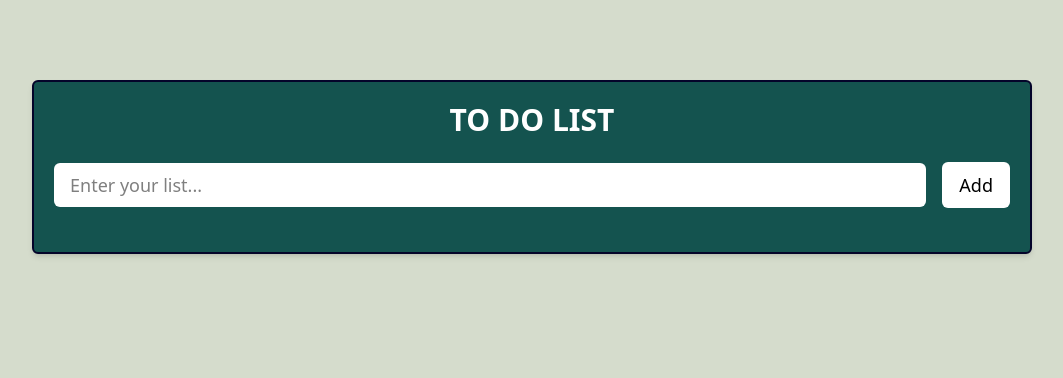
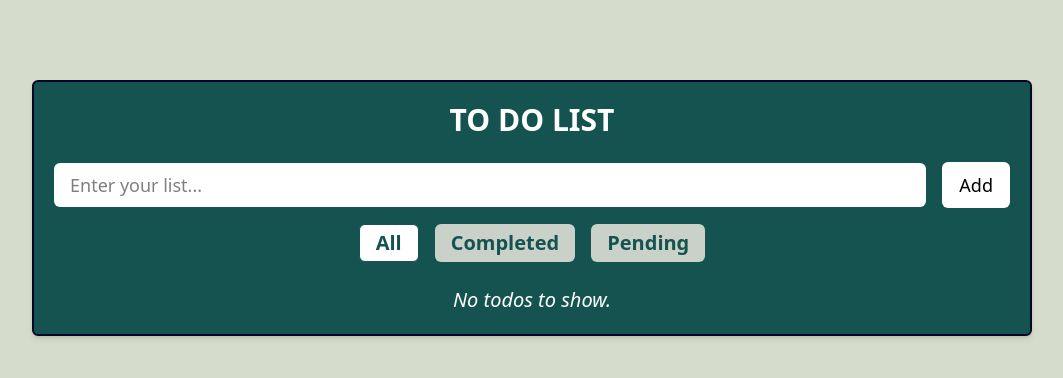
Before and after one commit to exeRik/React-TODO, a React (Vite) app: page / in a window 1280 px wide. Shown: the top 378 px of the page, without its empty margins (108-1171 px from the left). Built offline with nearby package versions, Linux system fonts and the light colour scheme.

Commit message:
added filter

```diff
--- a/src/Todo.jsx
+++ b/src/Todo.jsx
@@ -7,7 +7,15 @@ function Todo() {
   const [items, setItems] = useState("");
   const [editIndex, setEditIndex] = useState(null);
   const [editText, setEditText] = useState("");
+  const [filter, setFilter] = useState("all"); // "all", "completed", "pending"
   const editInputRef = useRef(null);
+
+  // Filtered todos based on filter state
+  const filteredLists = lists.filter((todo) => {
+    if (filter === "completed") return todo.isTicked;
+    if (filter === "pending") return !todo.isTicked;
+    return true; // all
+  });
 
   const handleInputChange = (e) => setItems(e.target.value);
 
@@ -93,7 +101,6 @@ function Todo() {
     }
   };
 
-  // Auto-focus edit input on entering edit mode
   useEffect(() => {
     if (editIndex !== null && editInputRef.current) {
       editInputRef.current.focus();
@@ -105,7 +112,8 @@ function Todo() {
       <div className="bg-[#14534f] w-full max-w-[1000px] p-5 rounded-md border-2 border-[#04042a] shadow-md text-center">
         <h2 className="text-white text-2xl sm:text-3xl font-bold mb-6">TO DO LIST</h2>
 
-        <div className="flex flex-col sm:flex-row sm:items-center sm:justify-center gap-4 mb-6">
+        {/* Input + Add */}
+        <div className="flex flex-col sm:flex-row sm:items-center sm:justify-center gap-4 mb-4">
           <input
             id="enterList"
             type="text"
@@ -123,19 +131,47 @@ function Todo() {
           </button>
         </div>
 
+        {/* Filter buttons */}
+        <div className="flex justify-center gap-4 mb-6">
+          {["all", "completed", "pending"].map((f) => (
+            <button
+              key={f}
+              onClick={() => setFilter(f)}
+              className={`px-4 py-1 rounded-md font-semibold transition-colors duration-200
+                ${
+                  filter === f
+                    ? "bg-white text-[#14534f] border border-[#14534f]"
+                    : "bg-[#c9d1c9] text-[#14534f] hover:bg-white hover:text-[#14534f]"
+                }
+              `}
+            >
+              {f.charAt(0).toUpperCase() + f.slice(1)}
+            </button>
+          ))}
+        </div>
+
+        {/* Todo list */}
         <ul className="space-y-4">
-          {lists.map((list, index) => (
-            <li key={index}>
+          {filteredLists.length === 0 && (
+            <li className="text-white italic">No todos to show.</li>
+          )}
+
+          {filteredLists.map((list, index) => {
+            // Find original index in full list for handlers
+            const originalIndex = lists.findIndex((todo) => todo === list);
+
+            return (
+              <li key={originalIndex}>
                 <div className="bg-[#ebe6e6] text-black rounded-md p-3 flex flex-col sm:flex-row sm:items-center sm:justify-between gap-4">
-                <div className="flex items-center gap-4 sm:max-w-[500px]">
+                  <div className="flex items-center gap-4 sm:max-w-[500px] w-full">
                     <input
                       type="checkbox"
                       checked={list.isTicked}
-                    onChange={() => handleTickedItem(index)}
+                      onChange={() => handleTickedItem(originalIndex)}
                       className="w-6 h-6 cursor-pointer flex-shrink-0"
                     />
 
-                  {editIndex === index ? (
+                    {editIndex === originalIndex ? (
                       <input
                         ref={editInputRef}
                         type="text"
@@ -144,10 +180,11 @@ function Todo() {
                         onKeyDown={handleEditKeyDown}
                         onBlur={saveEdit}
                         className="text-base sm:text-lg md:text-xl px-2 py-1 rounded-md flex-grow"
+                        style={{ minWidth: 0 }}
                       />
                     ) : (
                       <div
-                      className={`text-left break-words text-base sm:text-lg md:text-xl ${
+                        className={`text-left break-words text-base sm:text-lg md:text-xl flex-grow min-w-0 ${
                           list.isTicked ? "line-through" : ""
                         }`}
                       >
@@ -157,7 +194,7 @@ function Todo() {
                   </div>
 
                   <div className="flex flex-wrap gap-2 justify-start sm:justify-end">
-                  {editIndex === index ? (
+                    {editIndex === originalIndex ? (
                       <>
                         <button
                           onClick={saveEdit}
@@ -177,26 +214,26 @@ function Todo() {
                     ) : (
                       <>
                         <button
-                        onClick={() => handleDelete(index)}
+                          onClick={() => handleDelete(originalIndex)}
                           aria-label="Delete"
                           className="bg-[rgba(213,220,204,0.384)] text-black rounded-md border-2 border-black px-3 py-1 hover:bg-[#14534f] hover:text-white flex items-center justify-center"
                         >
                           <Trash2 size={20} />
                         </button>
                         <button
-                        onClick={() => handleUp(index)}
+                          onClick={() => handleUp(originalIndex)}
                           className="bg-[rgba(213,220,204,0.384)] text-black rounded-md border-2 border-black w-[40px] py-1 hover:bg-[#14534f] hover:text-white"
                         >
                           ↑
                         </button>
                         <button
-                        onClick={() => handleDown(index)}
+                          onClick={() => handleDown(originalIndex)}
                           className="bg-[rgba(213,220,204,0.384)] text-black rounded-md border-2 border-black w-[40px] py-1 hover:bg-[#14534f] hover:text-white"
                         >
                           ↓
                         </button>
                         <button
-                        onClick={() => startEditing(index)}
+                          onClick={() => startEditing(originalIndex)}
                           aria-label="Edit"
                           className="bg-[rgba(213,220,204,0.384)] text-black rounded-md border-2 border-black px-3 py-1 hover:bg-[#14534f] hover:text-white flex items-center justify-center"
                         >
@@ -207,7 +244,8 @@ function Todo() {
                   </div>
                 </div>
               </li>
-          ))}
+            );
+          })}
         </ul>
       </div>
     </div>
```
Lines whose indentation alone changed are shown as unchanged.
